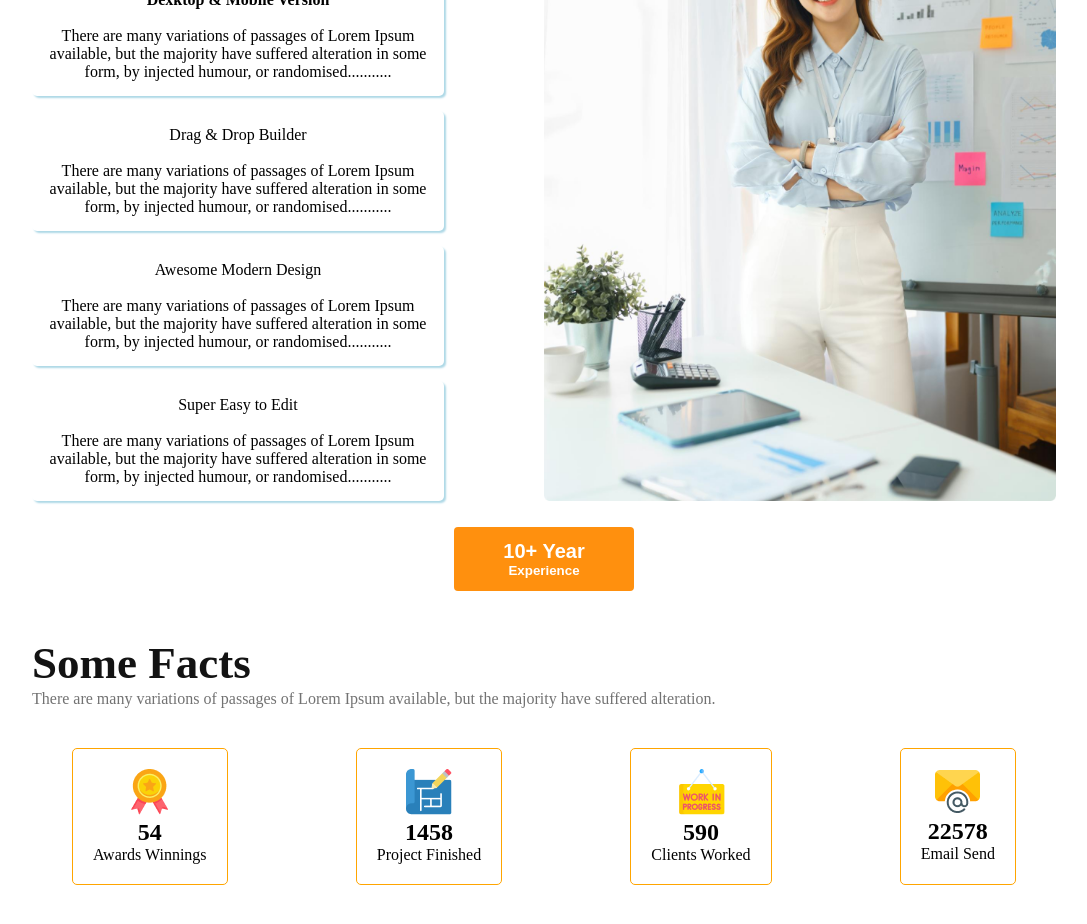
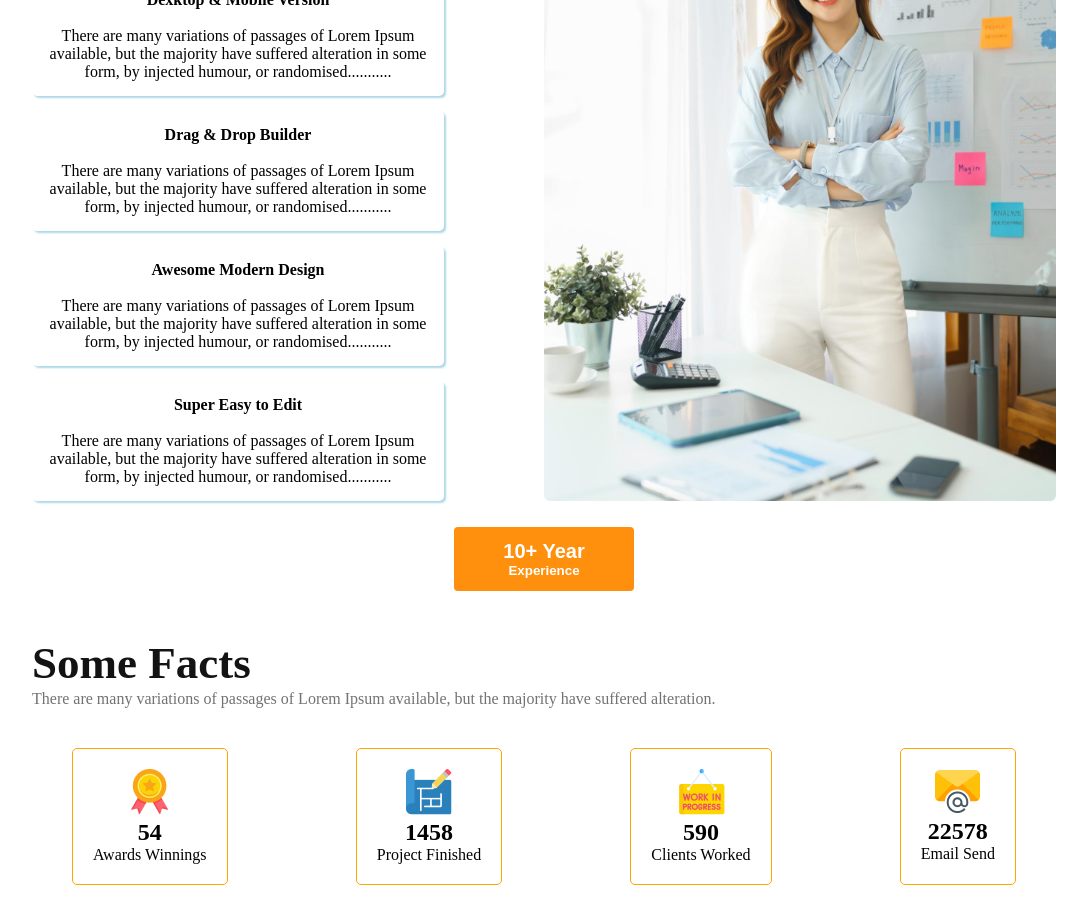
Before and after one commit to ImtiazMusab1308/assignment-2, a plain HTML site: page index.html in a window 1280 px wide. Shown: the part 1740-2664 px from the top of the page, without its empty margins (96-1183 px from the left). Drawn offline with Linux system fonts and the light colour scheme.

Commit message:
renamed html file to index.html and modified page's content

```diff
--- a/g3-architects.html
+++ b/index.html
@@ -66,17 +66,17 @@
                          <p>There are many variations of passages of Lorem Ipsum available, but the majority have suffered alteration in some form, by injected humour, or randomised...........</p>
                      </div>
                      <div class="feature-item">
-                         <p>Drag & Drop Builder</p>
+                         <h4>Drag & Drop Builder</h4>
                          <br>
                          <p>There are many variations of passages of Lorem Ipsum available, but the majority have suffered alteration in some form, by injected humour, or randomised...........</p>
                      </div>
                      <div class="feature-item">
-                         <p>Awesome Modern Design</p>
+                         <h4>Awesome Modern Design</h4>
                          <br>
                          <p>There are many variations of passages of Lorem Ipsum available, but the majority have suffered alteration in some form, by injected humour, or randomised...........</p>
                      </div>
                      <div class="feature-item">
-                         <p>Super Easy to Edit</p>
+                         <h4>Super Easy to Edit</h4>
                          <br>
                          <p>There are many variations of passages of Lorem Ipsum available, but the majority have suffered alteration in some form, by injected humour, or randomised...........</p>
                      </div>
```
